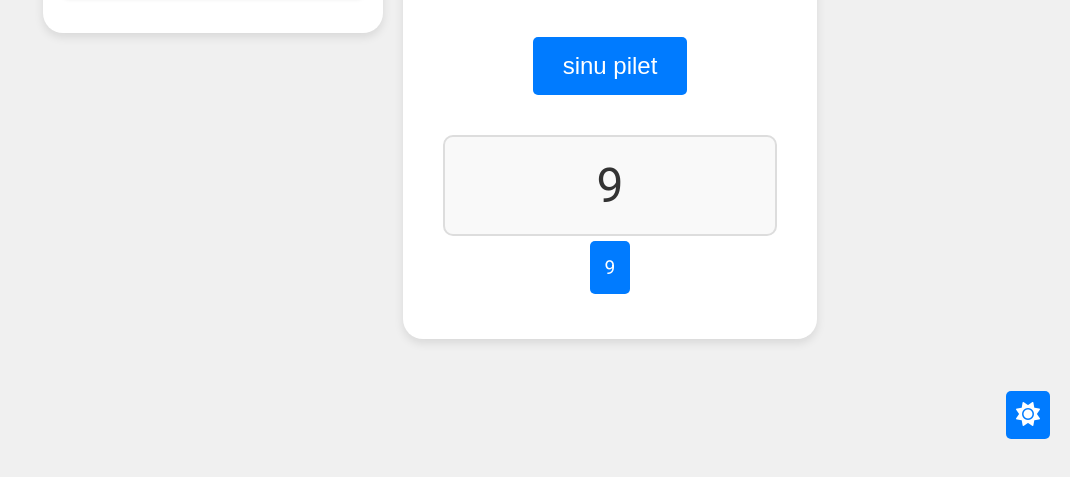
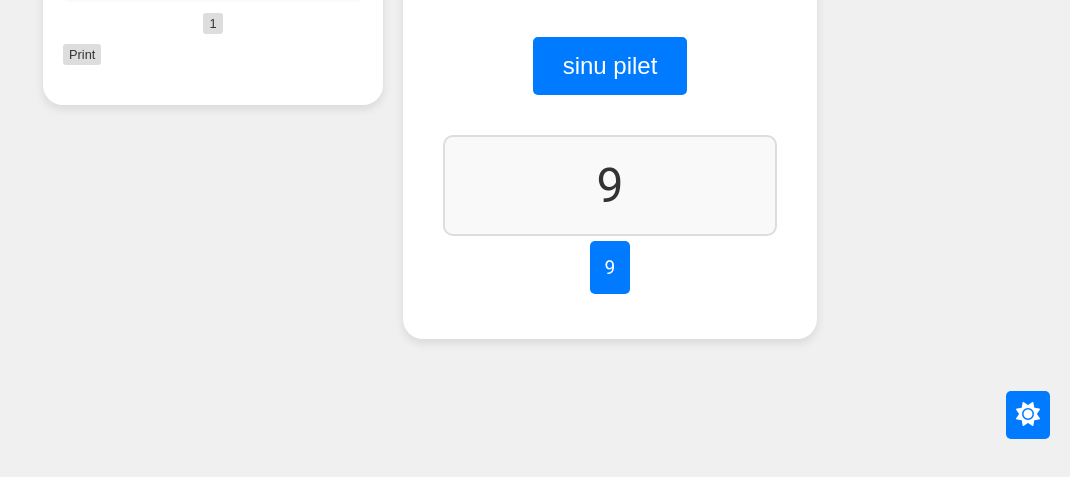
Before and after one commit to marekmadal/piletid, a plain HTML site: page index.html in a window 1280 px wide. Both pictures are taken after a click on the button "sinu pilet". Shown: the part 321-798 px from the top of the page, without its empty margins (210-1280 px from the left). Drawn offline with Linux system fonts and the light colour scheme.

Commit message:
Add files via upload

```diff
--- a/index.html
+++ b/index.html
@@ -11,7 +11,10 @@
     <div class="main-container">
         <div class="name-list-container">
             <h2>Nimed ja piletid</h2>
+            <div id="name-list-pages"></div>
             <ul id="name-list"></ul>
+            <div id="pagination-controls"></div>
+            <button id="print-btn">Print</button>
         </div>
         <div class="container">
             <h1>EKSAMIPILETID</h1>
--- a/script.js
+++ b/script.js
@@ -5,10 +5,15 @@ document.addEventListener('DOMContentLoaded', () => {
     const numberDisplay = document.getElementById('number-display');
     const generatedNumbersContainer = document.getElementById('generated-numbers');
     const nameList = document.getElementById('name-list');
+    const paginationControls = document.getElementById('pagination-controls');
+    const printBtn = document.getElementById('print-btn');
     const body = document.body;
 
     let numberPool = [];
     let usedNumbers = [];
+    let namesAndComments = [];
+    let currentPage = 0;
+    const itemsPerPage = 5;
 
     const generateNumber = () => {
         const min = parseInt(minInput.value);
@@ -45,6 +50,8 @@ document.addEventListener('DOMContentLoaded', () => {
         numberDisplay.textContent = randomNumber;
         displayGeneratedNumber(randomNumber);
         addNameFields(randomNumber);
+        updatePaginationControls();
+        showPage(currentPage);
     };
 
     const reintroduceNumber = (number) => {
@@ -87,7 +94,30 @@ document.addEventListener('DOMContentLoaded', () => {
         listItem.appendChild(inputContainer);
         listItem.appendChild(commentInput);
 
-        nameList.appendChild(listItem);
+        namesAndComments.push(listItem);
+    };
+
+    const updatePaginationControls = () => {
+        paginationControls.innerHTML = '';
+
+        const totalPages = Math.ceil(namesAndComments.length / itemsPerPage);
+        for (let i = 0; i < totalPages; i++) {
+            const pageBtn = document.createElement('button');
+            pageBtn.textContent = i + 1;
+            pageBtn.classList.add('pagination-btn');
+            pageBtn.addEventListener('click', () => showPage(i));
+            paginationControls.appendChild(pageBtn);
+        }
+    };
+
+    const showPage = (page) => {
+        nameList.innerHTML = '';
+        currentPage = page;
+        const start = page * itemsPerPage;
+        const end = start + itemsPerPage;
+        const itemsToShow = namesAndComments.slice(start, end);
+
+        itemsToShow.forEach(item => nameList.appendChild(item));
     };
 
     const toggleDarkMode = () => {
@@ -102,7 +132,27 @@ document.addEventListener('DOMContentLoaded', () => {
         }
     };
 
+    const printSidebar = () => {
+        const printWindow = window.open('', '', 'height=400,width=800');
+        printWindow.document.write('<html><head><title>Print</title>');
+        printWindow.document.write('<link rel="stylesheet" href="style.css">');
+        printWindow.document.write('</head><body>');
+        printWindow.document.write('<h2>Nimed ja piletid</h2>');
+        namesAndComments.forEach(item => {
+            const number = item.querySelector('span').textContent;
+            const name = item.querySelector('input').value;
+            const comments = item.querySelector('textarea').value;
+            printWindow.document.write(`<p><strong>${number}</strong></p>`);
+            printWindow.document.write(`<p>${name}</p>`);
+            printWindow.document.write(`<p>${comments}</p>`);
+        });
+        printWindow.document.write('</body></html>');
+        printWindow.document.close();
+        printWindow.print();
+    };
+
     generateBtn.addEventListener('click', generateNumber);
+    printBtn.addEventListener('click', printSidebar);
 
     // Create a dark mode toggle button
     const darkModeBtn = document.createElement('button');
--- a/style.css
+++ b/style.css
@@ -82,6 +82,44 @@ body {
     width: 100%;
     box-sizing: border-box;
     resize: vertical;
+}
+
+#pagination-controls {
+    display: flex;
+    justify-content: center;
+    margin-top: 10px;
+}
+
+.pagination-btn {
+    margin: 0 3px;
+    padding: 3px 6px;
+    border: none;
+    border-radius: 3px;
+    background-color: #ddd;
+    color: #333;
+    cursor: pointer;
+    font-size: 0.8em;
+    transition: background-color 0.3s;
+}
+
+.pagination-btn:hover {
+    background-color: #bbb;
+}
+
+#print-btn {
+    margin-top: 10px;
+    padding: 3px 6px;
+    border: none;
+    border-radius: 3px;
+    background-color: #ddd;
+    color: #333;
+    cursor: pointer;
+    font-size: 0.8em;
+    transition: background-color 0.3s;
+}
+
+#print-btn:hover {
+    background-color: #bbb;
 }
 
 .container {
```
